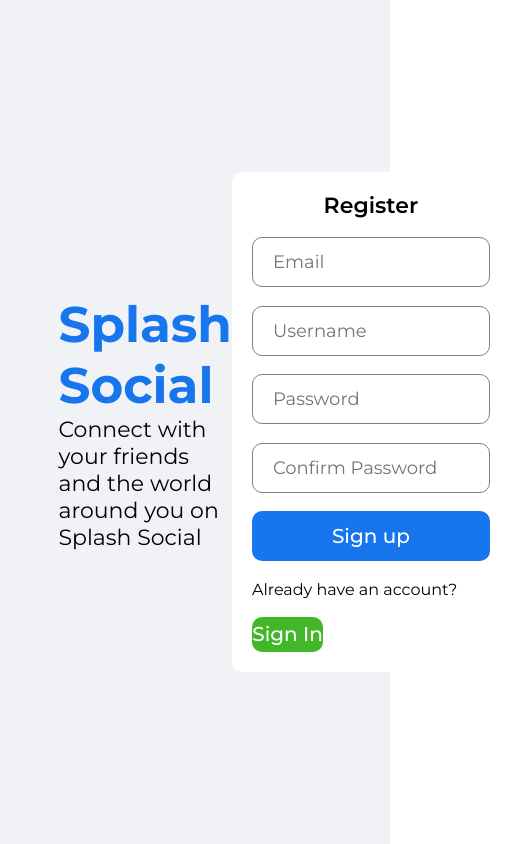
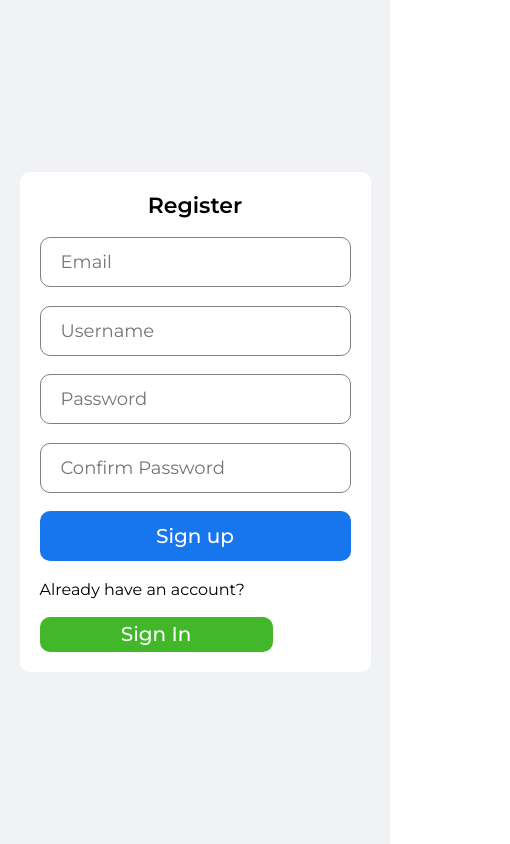
Before and after one commit to adidoshi/social-media-frontend, a React (Create React App) app: page /register in a window 390 px wide. Shown: the whole page, 510 px wide, since content can reach past the window. Built offline with nearby package versions, Linux system fonts and the light colour scheme.

Commit message:
style: responsiveness

```diff
--- a/src/components/auth/Login/Login.css
+++ b/src/components/auth/Login/Login.css
@@ -96,3 +96,17 @@
 .loginBtnCenter {
   text-align: center;
 }
+
+@media screen and (max-width: 820px) {
+  .loginLeft {
+    display: none;
+  }
+
+  .loginWrapper {
+    width: 90%;
+  }
+
+  .loginregistrationButton {
+    width: 75%;
+  }
+}
--- a/src/components/auth/register/Register.css
+++ b/src/components/auth/register/Register.css
@@ -97,3 +97,17 @@
   cursor: pointer;
   color: white;
 }
+
+@media screen and (max-width: 820px) {
+  .registerLeft {
+    display: none;
+  }
+
+  .registerWrapper {
+    width: 90%;
+  }
+
+  .registerLoginBtn {
+    width: 75%;
+  }
+}
```
